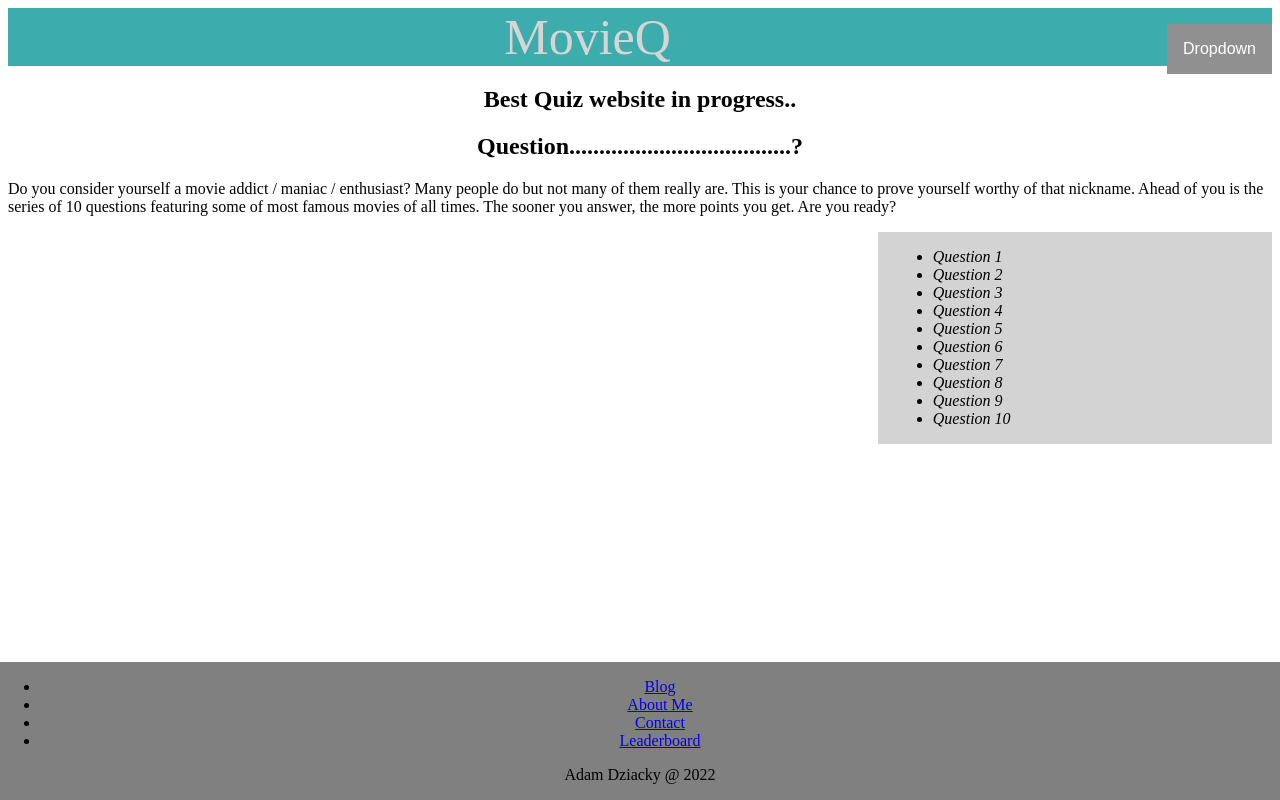
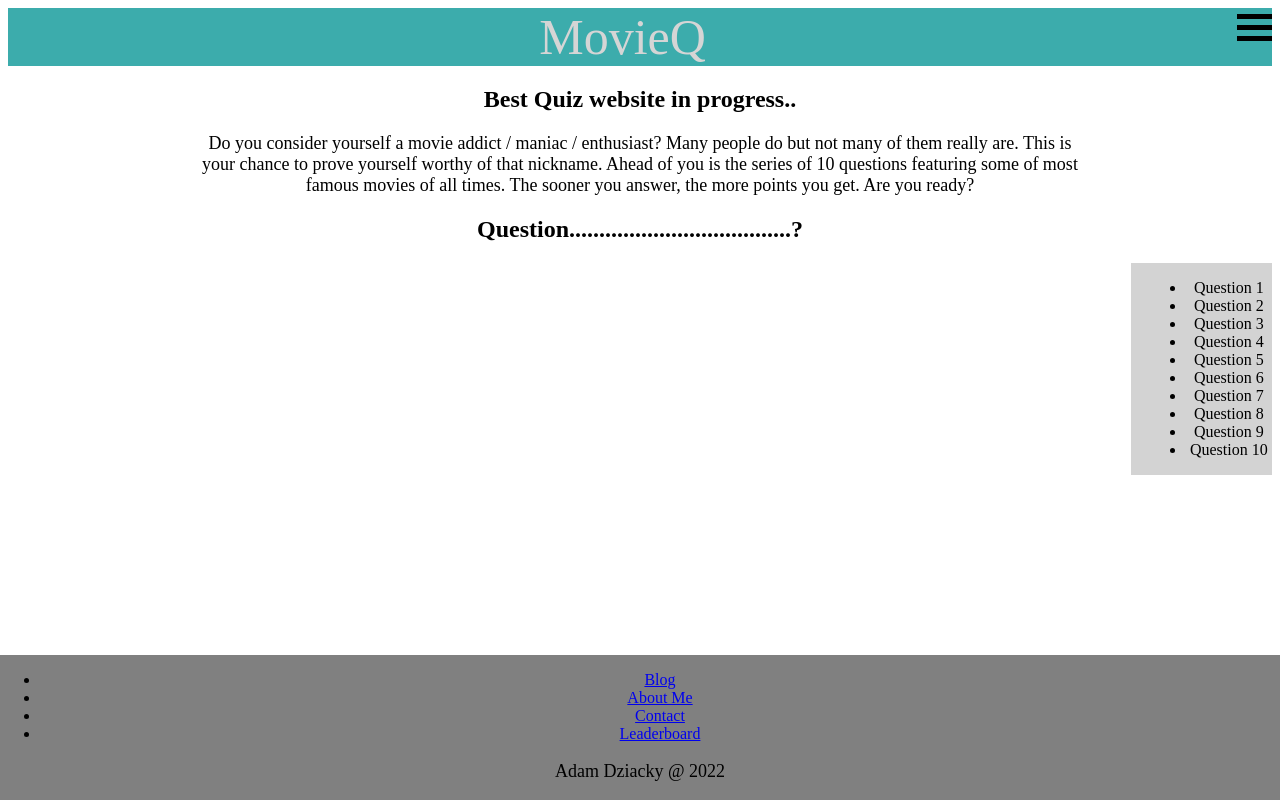
Before and after one commit to AdamDziacky/Web-Tech, a plain HTML site: page Assessment Part 2/index.html in a window 1280 px wide. Drawn offline with Linux system fonts and the light colour scheme.

Commit message:
Assessment part 2

```diff
--- a/Assessment Part 2/index.html
+++ b/Assessment Part 2/index.html
@@ -9,9 +9,11 @@
     <body>
         <header>
             MovieQ
-            <!-- <hr /> -->
+
             <div class="dropdown" style="float:right;">
-                <button class="dropbtn">Dropdown</button>
+                <div class="dropbtn"></div>
+                <div class="dropbtn"></div>
+                <div class="dropbtn"></div>
                 <div class="dropdown-content">
                   <a href="blog.html">Blog</a>
                   <a href="about.html">About Me</a>
@@ -25,13 +27,13 @@
 
         <section>
             <h1>Best Quiz website in progress..</h1>
-            <h2>Question.....................................?</h2> </hgroup>
             <p>
                 Do you consider yourself a movie addict / maniac / enthusiast? Many people do but not
                 many of them really are. This is your chance to prove yourself worthy of that nickname.
                 Ahead of you is the series of 10 questions featuring some of most famous movies of all
                 times. The sooner you answer, the more points you get. Are you ready?
             </p>
+            <h2>Question.....................................?</h2> </hgroup>
 
             <aside>
                 <ul>
--- a/Assessment Part 2/style.css
+++ b/Assessment Part 2/style.css
@@ -1,12 +1,21 @@
 /* Design from dropdown menu adapted from https://www.w3schools.com/howto/howto_css_dropdown.asp */
 /* Dropdown Button */
-.dropbtn
+/* .dropbtn
 {
     background-color: rgb(144, 144, 144);
     color: white;
     padding: 16px;
     font-size: 16px;
     border: none;
+} */
+
+.dropbtn
+{
+    width: 35px;
+    height: 5px;
+    background-color: black;
+    margin: 6px 0;
+    cursor: pointer;
 }
 
 /* The container <div> - needed for positioning content */
@@ -48,13 +57,14 @@
 
 aside
 {
-    display: block;
-    width: 30%;
+    text-align: center;
+    width: 10%;
     padding-left: 15px;
     margin-left: 15px;
     float: right;
-    font-style: italic;
     background-color: lightgray;
+    position: relative;
+    height: 100%;
 }
 
 header
@@ -81,3 +91,11 @@ h1, h2
 {
     text-align: center;
 }
+
+p
+{
+    font-size: large;
+    margin-left: 15%;
+    margin-right: 15%;
+    text-align: center;
+}
```
